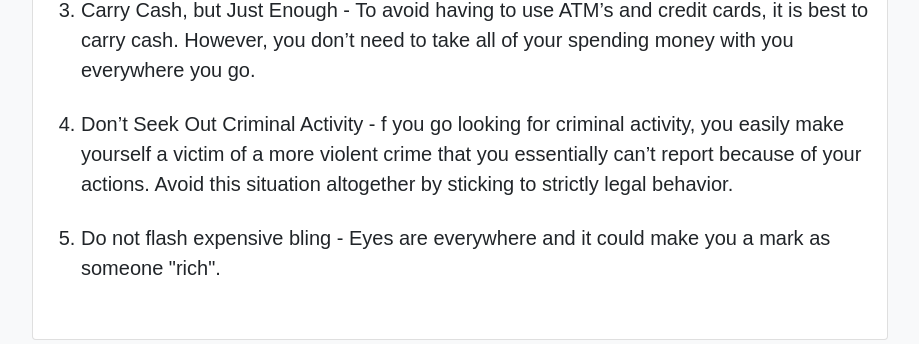
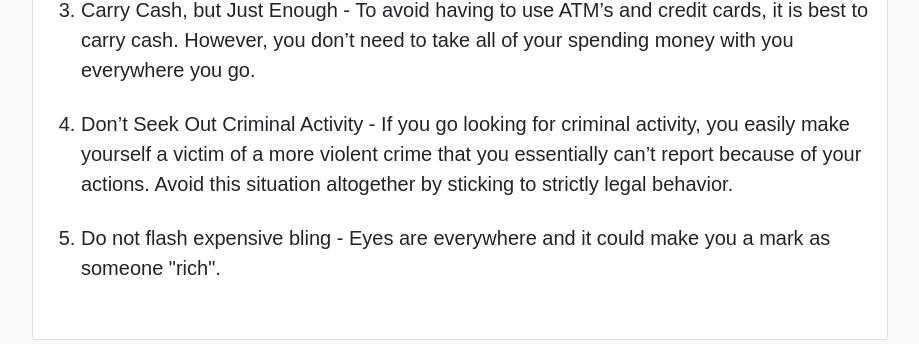
Before and after one commit to SabrinaGraham/predictors, a Flask app: page / in a window 1280 px wide. Shown: the part 2057-2401 px from the top of the page, without its empty margins (290-1209 px from the left). Run offline with Flask 2, Linux system fonts and the light colour scheme; some libraries are stand-ins or nearby versions.

Commit message:
Update home.html

```diff
--- a/app/templates/home.html
+++ b/app/templates/home.html
@@ -43,7 +43,7 @@
             <li class="lead">Don’t Travel Far After Dark - If you are staying in a hotel, it is best for you to be back by nightfall. Whether you are traveling by foot or car, it isn’t advised to be out on the street at night.</li><br>
             <li class="lead">Travel in Numbers - Even if you are in the safest place to live in Jamaica, walking around freely isn't a great idea. While traveling alone during the day isn’t particularly unsafe, it is definitely advised against at night. It is best for tourists to always travel in numbers at all times. Traveling as part of a pack will make you less of a target and will help you to become more aware of your surroundings. </li><br>
             <li class="lead">Carry Cash, but Just Enough - To avoid having to use ATM’s and credit cards, it is best to carry cash. However, you don’t need to take all of your spending money with you everywhere you go.</li><br>
-            <li class="lead">Don’t Seek Out Criminal Activity - f you go looking for criminal activity, you easily make yourself a victim of a more violent crime that you essentially can’t report because of your actions. Avoid this situation altogether by sticking to strictly legal behavior.</li><br>
+            <li class="lead">Don’t Seek Out Criminal Activity - If you go looking for criminal activity, you easily make yourself a victim of a more violent crime that you essentially can’t report because of your actions. Avoid this situation altogether by sticking to strictly legal behavior.</li><br>
             <li class="lead">Do not flash expensive bling - Eyes are everywhere and it could make you a mark as someone "rich".</li><br>
 
           </ol>
```
